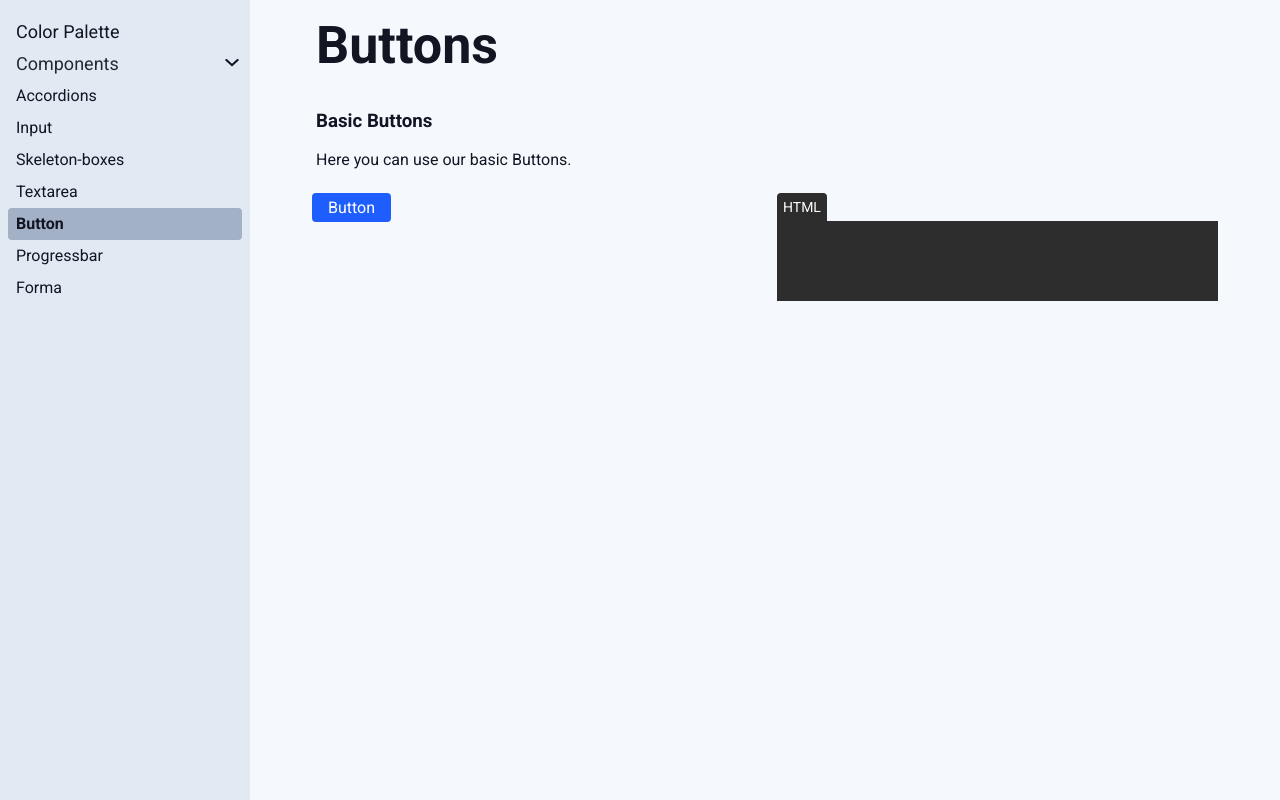
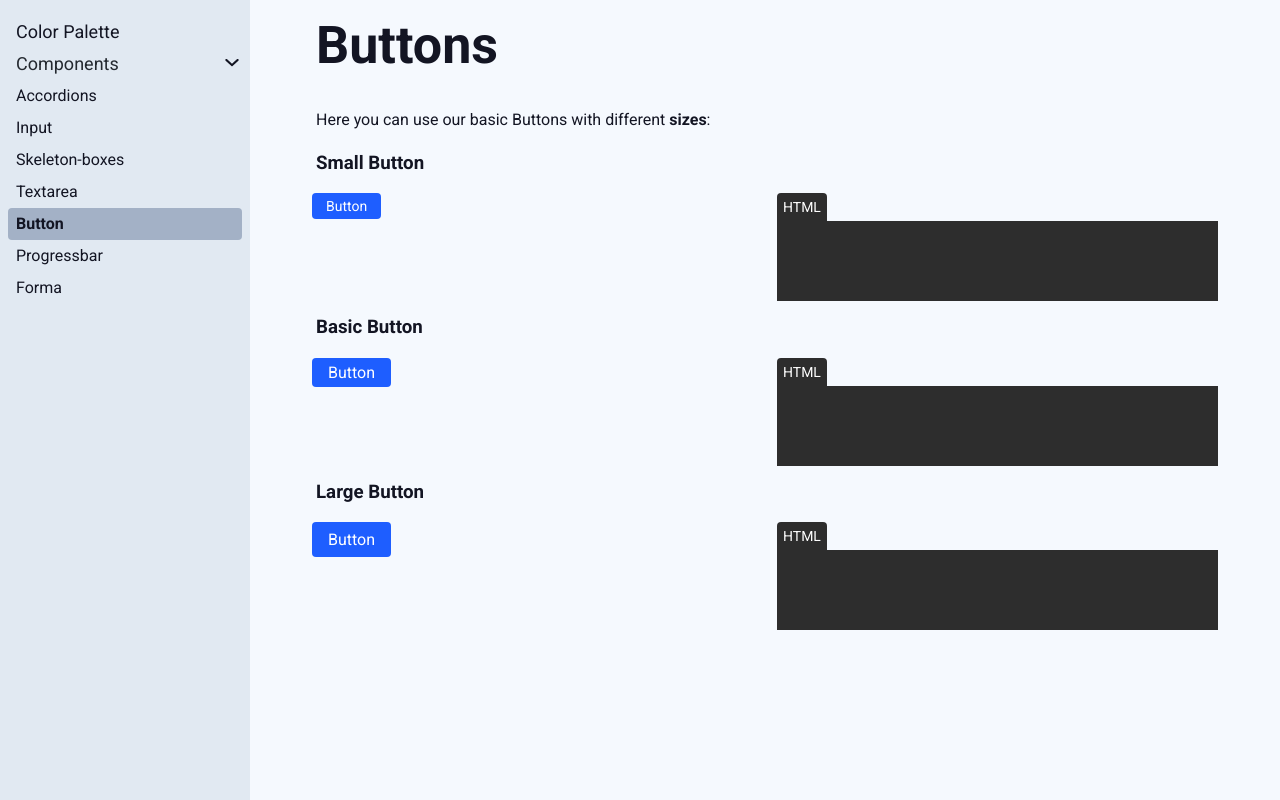
Before and after one commit to elpandango/vue-componento, a Vue app: page /components/buttons in a window 1280 px wide. Built offline with nearby package versions, Linux system fonts and the light colour scheme; no server answers; the database is empty.

Commit message:
button small/ large

```diff
--- a/src/components/buttons/BaseButton.vue
+++ b/src/components/buttons/BaseButton.vue
@@ -1,9 +1,23 @@
 <template>
-  <button class="button">Button</button>
+  <button class="button"
+          :class="[size, status]">Button</button>
 </template>
 
 <script setup>
-
+const props = defineProps({
+  size: {
+    type: String,
+    required: false
+  },
+  label: {
+    type: String,
+    required: false
+  },
+  status: {
+    type: String,
+    required: false
+  }
+});
 </script>
 
 <style
--- a/src/components/buttons/styles.scss
+++ b/src/components/buttons/styles.scss
@@ -22,10 +22,10 @@
     }
 
     &.small {
-        padding: 8px 14px;
+        padding: 5px 14px;
         font-size: 14px;
       }
-    &.large {
+    &.big {
         padding: 8px 16px;
       }
     &.destructive {
--- a/src/views/ButtonsView.vue
+++ b/src/views/ButtonsView.vue
@@ -2,19 +2,52 @@
   <div class="text-page-content">
     <div class="container">
       <h1 class="text-page-title">Buttons</h1>
+        <div class="component-description">
+            Here you can use our basic Buttons with different <b>sizes</b>:
+        </div>
+
         <div class="demo-block">
-          <h3 class="page-subtitle">Basic Buttons</h3>
-          <div class="component-description">
-            Here you can use our basic Buttons.
-        </div>
+          <h3 class="page-subtitle">Small Button</h3>
           <DemonstrationBox>
             <template v-slot:demo-slot>
-          <Button>
+              <Button label="Small Button"
+                      size="small">
+              </Button>
+            </template>
+            <template v-slot:code-slot>
+            <pre>
+              <code class="language-html" v-html="templateComponent.small"></code>
+            </pre>
+            </template>
+          </DemonstrationBox>
+        </div>
+
+        <div class="demo-block">
+          <h3 class="page-subtitle">Basic Button</h3>
+          <DemonstrationBox>
+            <template v-slot:demo-slot>
+              <Button label="Default Button">
               </Button>
             </template>
             <template v-slot:code-slot>
             <pre>
               <code class="language-html" v-html="templateComponent.basic"></code>
+            </pre>
+            </template>
+          </DemonstrationBox>
+        </div>
+
+        <div class="demo-block">
+          <h3 class="page-subtitle">Large Button</h3>
+          <DemonstrationBox>
+            <template v-slot:demo-slot>
+              <Button label="Large Button"
+                      size="big">
+              </Button>
+            </template>
+            <template v-slot:code-slot>
+            <pre>
+              <code class="language-html" v-html="templateComponent.big"></code>
             </pre>
             </template>
           </DemonstrationBox>
@@ -36,11 +69,17 @@ const components = ref([]);
 
 let templateComponent = reactive({
   basic: null,
+  small: null,
+  medium: null,
+  big: null,
 });
 
 // Component types enums
 const ComponentType = {
   Basic: 'Basic Button',
+  Small: 'Small Button',
+  Medium: 'Medium Button',
+  Big: 'Large Button',
 };
 
 onMounted(async () => {
@@ -52,6 +91,15 @@ onMounted(async () => {
       case ComponentType.Basic:
         templateComponent.basic = replacedValue;
         break;
+      case ComponentType.Small:
+        templateComponent.small = replacedValue;
+        break;
+      case ComponentType.Medium:
+        templateComponent.medium = replacedValue;
+        break;
+      case ComponentType.Big:
+        templateComponent.big = replacedValue;
+        break;
     }
   });
 
```
Lines whose indentation alone changed are shown as unchanged.
